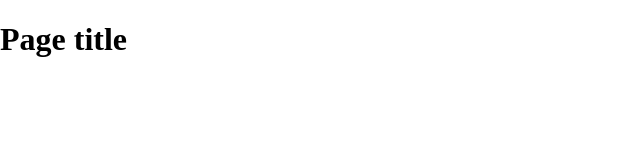
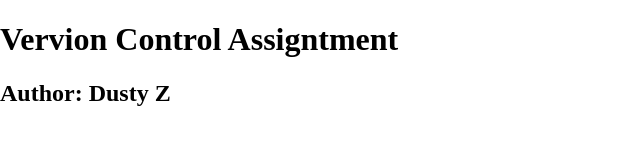
Before and after one commit to DustinZoglman/Webtools-github-intro-Zoglman, a plain HTML site: page index.html in a window 1280 px wide. Shown: the whole page, without its empty margins (0-640 px from the left). Drawn offline with nearby package versions, Linux system fonts and the light colour scheme.

Commit message:
Second Commit modified h1 and h2 title on index.
changed initial h1 title and added an h2 author.

```diff
--- a/index.html
+++ b/index.html
@@ -14,7 +14,8 @@
     </head>
     <body>
     <header>
-	<h1>Page title</h1>
+	<h1>Vervion Control Assigntment</h1>
+        <h2>Author: Dusty Z</h2>
     </header>
     <nav id="pageNav">
     </nav>
```
